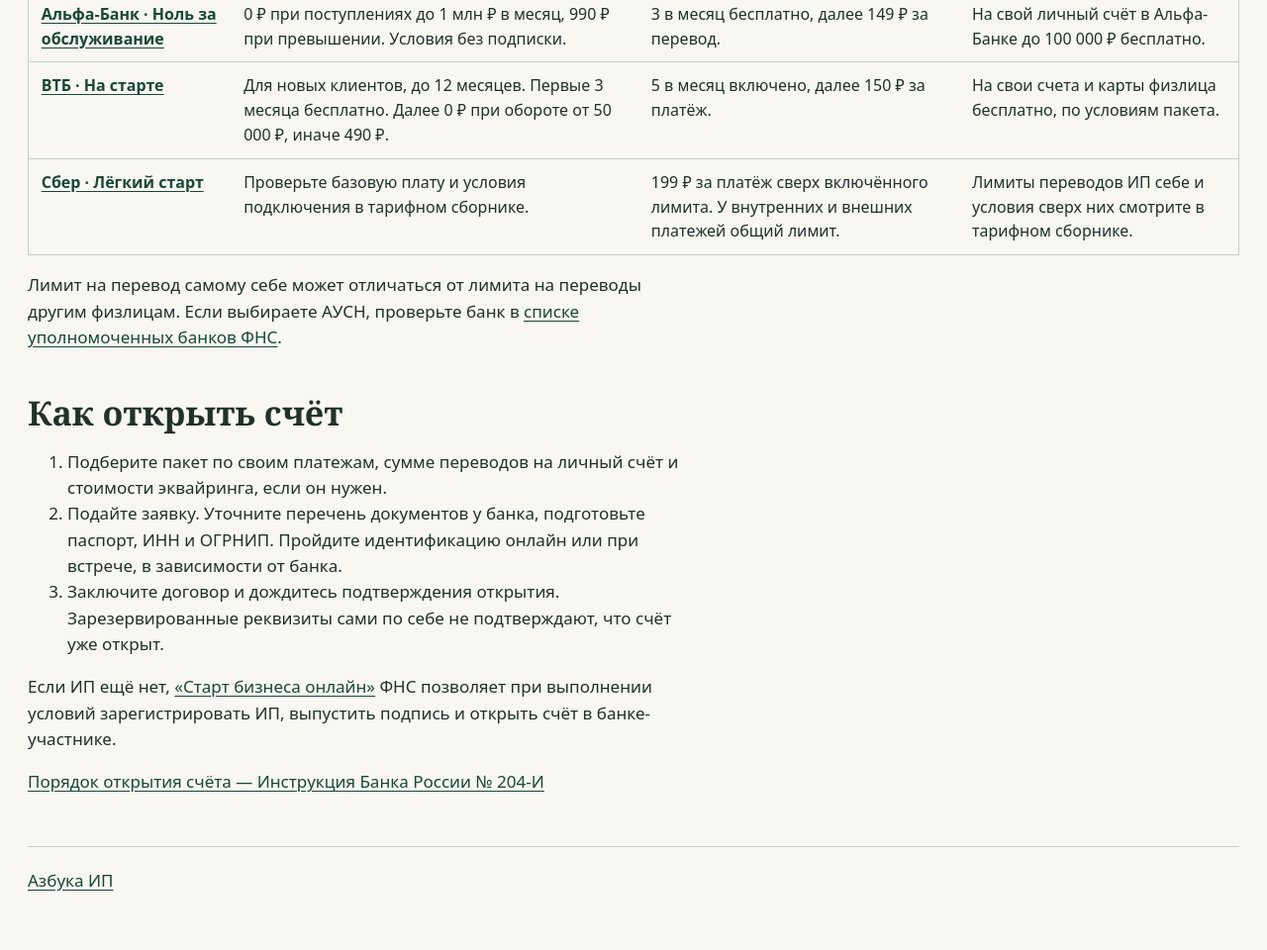
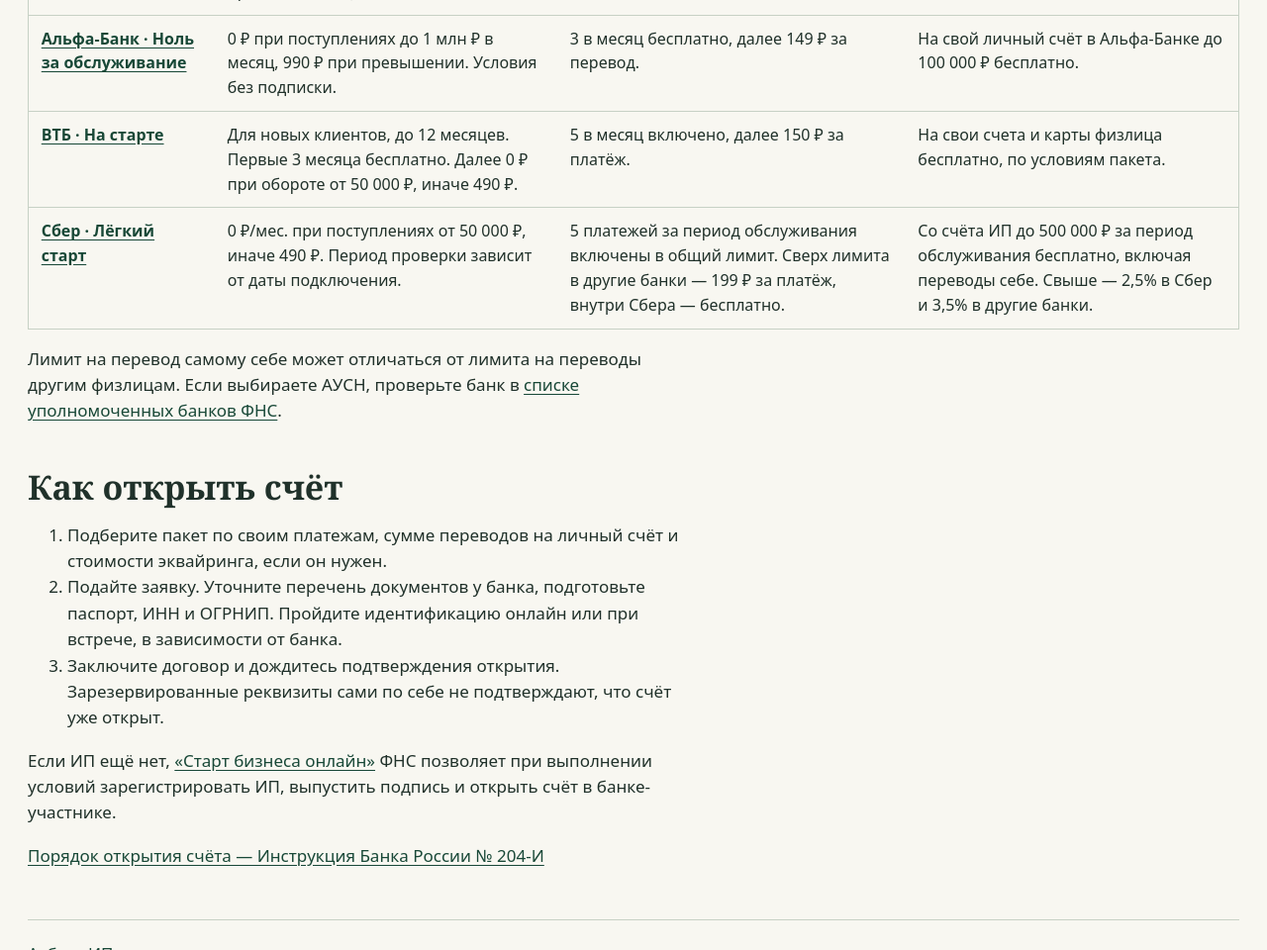
Before and after one commit to MadjahedVKaske/MadjahedVKaske.github.io, a plain HTML site: page guides/raschetnyy-schet-ip.html in a window 1280 px wide. Shown: the part 778-1738 px from the top of the page at 99% size. Before the commit the page ends 1702 px from the top, so only its background shows below. Drawn offline with Linux system fonts and the light colour scheme.

Commit message:
Fill verified Sber tariff conditions

```diff
--- a/guides/raschetnyy-schet-ip.html
+++ b/guides/raschetnyy-schet-ip.html
@@ -18,7 +18,7 @@
 <tr><th scope="row"><a href="https://www.tbank.ru/business/tariffs/">Т-Банк · Простой</a></th><td>490 ₽/мес. Первые 2 месяца бесплатно. 0 ₽, если счётом не пользовались в прошлом месяце.</td><td>49 ₽ за платёж. Внутри Т-Банка — бесплатно.</td><td>На свои карты Т-Банка до 400 000 ₽ без комиссии.</td></tr>
 <tr><th scope="row"><a href="https://alfabank.ru/sme/tariffs/subscription/">Альфа-Банк · Ноль за обслуживание</a></th><td>0 ₽ при поступлениях до 1 млн ₽ в месяц, 990 ₽ при превышении. Условия без подписки.</td><td>3 в месяц бесплатно, далее 149 ₽ за перевод.</td><td>На свой личный счёт в Альфа-Банке до 100 000 ₽ бесплатно.</td></tr>
 <tr><th scope="row"><a href="https://www.vtb.ru/malyj-biznes/otkryt-schet/pakety-uslug/na-starte/">ВТБ · На старте</a></th><td>Для новых клиентов, до 12 месяцев. Первые 3 месяца бесплатно. Далее 0 ₽ при обороте от 50 000 ₽, иначе 490 ₽.</td><td>5 в месяц включено, далее 150 ₽ за платёж.</td><td>На свои счета и карты физлица бесплатно, по условиям пакета.</td></tr>
-<tr><th scope="row"><a href="https://www.sberbank.ru/common/img/uploaded/mmb/tariffs/package.pdf">Сбер · Лёгкий старт</a></th><td>Проверьте базовую плату и условия подключения в тарифном сборнике.</td><td>199 ₽ за платёж сверх включённого лимита. У внутренних и внешних платежей общий лимит.</td><td>Лимиты переводов ИП себе и условия сверх них смотрите в тарифном сборнике.</td></tr>
+<tr><th scope="row"><a href="https://www.sberbank.ru/common/img/uploaded/mmb/tariffs/package.pdf">Сбер · Лёгкий старт</a></th><td>0 ₽/мес. при поступлениях от 50 000 ₽, иначе 490 ₽. Период проверки зависит от даты подключения.</td><td>5 платежей за период обслуживания включены в общий лимит. Сверх лимита в другие банки — 199 ₽ за платёж, внутри Сбера — бесплатно.</td><td>Со счёта ИП до 500 000 ₽ за период обслуживания бесплатно, включая переводы себе. Свыше — 2,5% в Сбер и 3,5% в другие банки.</td></tr>
 </tbody></table></div>
 <p>Лимит на перевод самому себе может отличаться от лимита на переводы другим физлицам. Если выбираете АУСН, проверьте банк в <a href="https://ausn.nalog.gov.ru/">списке уполномоченных банков ФНС</a>.</p>
 <h2>Как открыть счёт</h2>
```
